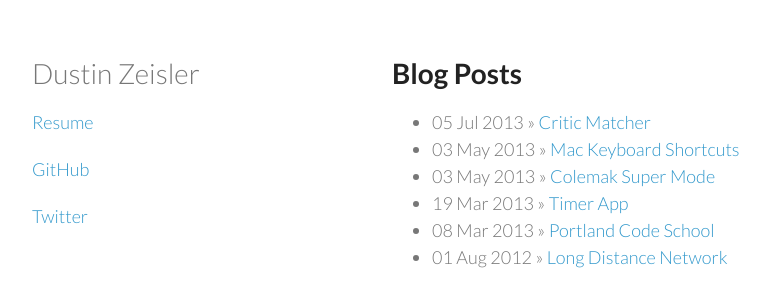
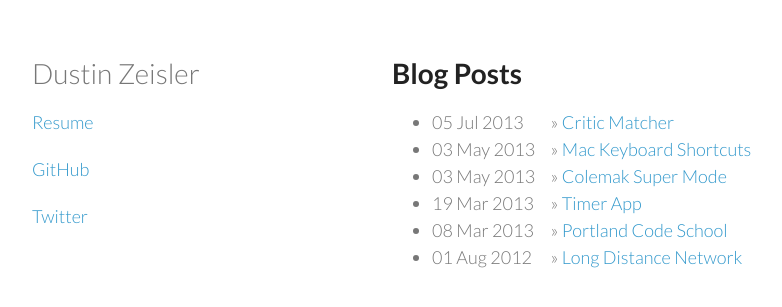
Before and after one commit to zeisler/zeisler.github.io, a Jekyll site: the page built from index.html, in a window 1280 px wide. Shown: the top 307 px of the page, without its empty margins (178-960 px from the left). Built offline with Jekyll 4.4.1, drawn with Linux system fonts in a browser that asks for light colours.

Commit message:
index design change

```diff
--- a/index.html
+++ b/index.html
@@ -7,7 +7,7 @@
   <h1>Blog Posts</h1>
   <ul class="posts">
     {% for post in site.posts %}
-      <li><span>{{ post.date | date_to_string }}</span> &raquo; <a href="{{ post.url }}">{{ post.title }}</a></li>
+      <li><span id="post_date">{{ post.date | date_to_string }}</span> &raquo; <a id="post_title" href="{{ post.url }}">{{ post.title }}</a></li>
     {% endfor %}
   </ul>
 </div>
--- a/stylesheets/styles.css
+++ b/stylesheets/styles.css
@@ -9,6 +9,13 @@ body {
 a.title{
   text-decoration: none;
   color:#777;
+}
+#post_date{
+ width: 25%;
+display: inline-block;
+}
+#post_tile{
+
 }
 
 h1, h2, h3, h4, h5, h6 {
```
